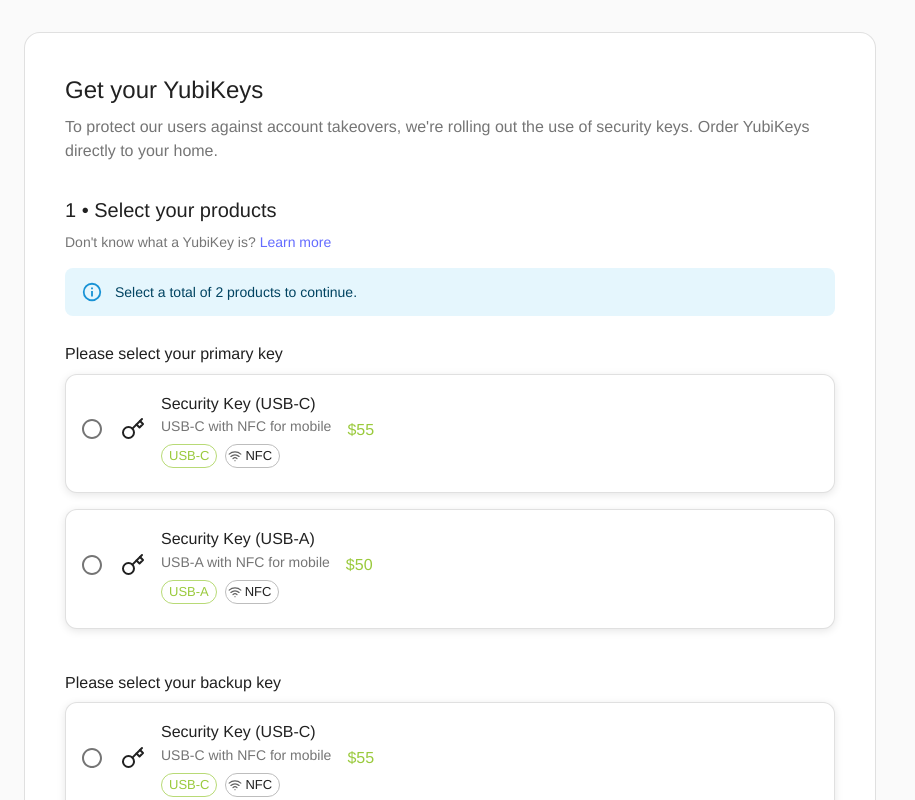
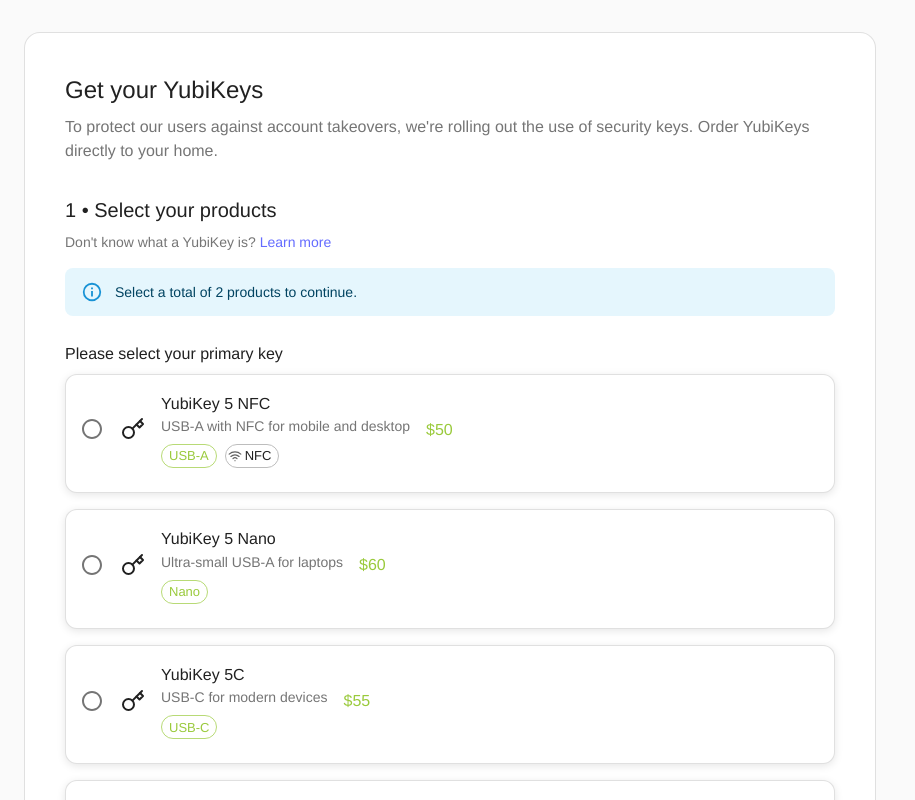
Before and after one commit to YubicoLabs/passkey-workshop, a React (Vite) app in the folder examples/pre-reg/client/: page / in a window 1280 px wide. Shown: the top 800 px of the page, without its empty margins (0-915 px from the left). Built offline with nearby package versions, Linux system fonts and the light colour scheme; no server answers.

Commit message:
Update products and schemas

```diff
--- a/examples/pre-reg/client/src/components/YubiKeyOrderFlow.tsx
+++ b/examples/pre-reg/client/src/components/YubiKeyOrderFlow.tsx
@@ -9,11 +9,10 @@
 import { OrderReview } from './order-flow/OrderReview';
 import { OrderStatus } from './order-management/OrderStatus';
 import {
-  Product,
   SelectedProduct,
   Address,
+  Product,
   Shipment,
-  Shipment2,
   ShipmentRequest,
 } from '@/types/api';
 import { YubiKeyApiClient } from '@/services/api-client';
@@ -22,7 +21,7 @@
 export interface YubiKeyOrderFlowProps {
   apiClient: YubiKeyApiClient;
   userEmail?: string;
-  onComplete?: (shipment: Shipment2) => void;
+  onComplete?: (shipment: Shipment) => void;
   onCancel?: () => void;
   locale?: string;
   translations?: Record<string, string>;
@@ -55,24 +54,44 @@
 // Default products for demonstration
 const defaultProducts: Product[] = [
   {
-    id: 'yubikey-5c-nfc',
-    name: 'Security Key (USB-C)',
-    description: 'USB-C with NFC for mobile',
-    price: 55,
-    currency: 'USD',
-    formFactor: 'USB-C',
-    capabilities: ['FIDO2', 'U2F', 'Smart Card', 'OTP', 'NFC'],
-    inStock: true,
-  },
-  {
     id: 'yubikey-5-nfc',
-    name: 'Security Key (USB-A)',
-    description: 'USB-A with NFC for mobile',
+    productId: 1,
+    name: 'YubiKey 5 NFC',
+    description: 'USB-A with NFC for mobile and desktop',
     price: 50,
     currency: 'USD',
     formFactor: 'USB-A',
     capabilities: ['FIDO2', 'U2F', 'Smart Card', 'OTP', 'NFC'],
-    inStock: true,
+  },
+  {
+    id: 'yubikey-5-nano',
+    productId: 2,
+    name: 'YubiKey 5 Nano',
+    description: 'Ultra-small USB-A for laptops',
+    price: 60,
+    currency: 'USD',
+    formFactor: 'Nano',
+    capabilities: ['FIDO2', 'U2F', 'Smart Card', 'OTP'],
+  },
+  {
+    id: 'yubikey-5c',
+    productId: 3,
+    name: 'YubiKey 5C',
+    description: 'USB-C for modern devices',
+    price: 55,
+    currency: 'USD',
+    formFactor: 'USB-C',
+    capabilities: ['FIDO2', 'U2F', 'Smart Card', 'OTP'],
+  },
+  {
+    id: 'yubikey-5c-nano',
+    productId: 4,
+    name: 'YubiKey 5C Nano',
+    description: 'Ultra-small USB-C for laptops',
+    price: 65,
+    currency: 'USD',
+    formFactor: 'Nano',
+    capabilities: ['FIDO2', 'U2F', 'Smart Card', 'OTP'],
   },
 ];
 
@@ -89,7 +108,7 @@
   const [currentStep, setCurrentStep] = useState<OrderStep>('products');
   const [selectedProducts, setSelectedProducts] = useState<SelectedProduct[]>([]);
   const [shippingAddress, setShippingAddress] = useState<Address | null>(null);
-  const [shipment, setShipment] = useState<Shipment2 | null>(null);
+  const [shipment, setShipment] = useState<any>(null);
   const [isSubmitting, setIsSubmitting] = useState(false);
 
   const handleProductsChange = (products: SelectedProduct[]) => {
@@ -136,7 +155,6 @@
     setIsSubmitting(true);
 
     try {
-      // Build shipment request according to CreateShipmentRequest type
       const shipmentRequest: ShipmentRequest = {
         user_id: "alanvalz",
         pin_request: {
@@ -171,11 +189,35 @@
         },
       };
 
-      const newShipment = await apiClient.createShipment(shipmentRequest);
-      setShipment(newShipment);
-      setCurrentStep('confirmation');
-      if (onComplete) {
-        onComplete(newShipment);
+      const shipment = await apiClient.createShipment(shipmentRequest);
+      // Use returned shipment object for confirmation
+      if (shipment && shipment.shipment_id) {
+        const mappedShipment = {
+          id: shipment.shipment_id,
+          orderId: '',
+          status: 'PROCESSING',
+          products: selectedProducts.map((item) => ({
+            product: item.product,
+            quantity: item.quantity,
+            isPrimary: item.isPrimary || false,
+          })),
+          shippingAddress: shippingAddress,
+          userEmail: userEmail || '',
+          requestDate: new Date().toISOString(),
+          requestor: shippingAddress?.firstName + ' ' + shippingAddress?.lastName,
+          trackingNumber: '',
+          carrier: '',
+          estimatedDelivery: '',
+          actualDelivery: '',
+          metadata: {},
+        };
+        setShipment(mappedShipment);
+        setCurrentStep('confirmation');
+        if (onComplete) {
+          onComplete(mappedShipment);
+        }
+      } else {
+        throw new Error('Shipment creation failed or did not return a valid shipment_id');
       }
     } catch (error) {
       console.error('Failed to create shipment:', error);
--- a/examples/pre-reg/client/src/components/order-flow/ProductSelection.tsx
+++ b/examples/pre-reg/client/src/components/order-flow/ProductSelection.tsx
@@ -3,9 +3,7 @@
   Box,
   Card,
   CardContent,
-  CardMedia,
   Typography,
-  Checkbox,
   Radio,
   FormControlLabel,
   RadioGroup,
@@ -13,10 +11,8 @@
   Button,
   Chip,
   Stack,
-  Divider,
-  Paper,
 } from '@mui/material';
-import { Usb as UsbIcon, Wifi as WifiIcon, Key as KeyIcon } from 'lucide-react';
+import { Wifi as WifiIcon, Key as KeyIcon } from 'lucide-react';
 import { Product, SelectedProduct } from '@/types/api';
 import DOMPurify from 'dompurify';
 
@@ -33,7 +29,6 @@
   selectedProducts,
   onProductsChange,
   onNext,
-  maxProducts = 2,
 }) => {
   // Initialize state from props
   const [primaryKeyId, setPrimaryKeyId] = useState<string>(() => {
@@ -212,7 +207,7 @@
             onChange={handlePrimaryChange}
             name="primary-key-group"
           >
-            {products.filter(p => p.formFactor === 'USB-A' || p.formFactor === 'USB-C').map(product =>
+            {products.map(product =>
               renderProductCard(product, true)
             )}
           </RadioGroup>
@@ -227,7 +222,7 @@
             onChange={handleBackupChange}
             name="backup-key-group"
           >
-            {products.filter(p => p.formFactor === 'USB-A' || p.formFactor === 'USB-C').map(product =>
+            {products.map(product =>
               renderProductCard(product, false)
             )}
           </RadioGroup>
--- a/examples/pre-reg/client/src/services/api-client.ts
+++ b/examples/pre-reg/client/src/services/api-client.ts
@@ -2,11 +2,9 @@
 import {
   ValidateAddressRequest,
   ValidateAddressResponse,
-  Shipment,
   ValidateAddressResponseSchema,
   ShipmentSchema,
-  ShipmentSchema2,
-  Shipment2,
+  Shipment,
   CountriesResponse,
   CountriesResponseSchema,
   ApiValidateAddressRequest,
@@ -91,10 +89,8 @@
   }
 
   async validateAddress(request: ValidateAddressRequest): Promise<ValidateAddressResponse> {
-    // For US addresses, region should be the state code (e.g., 'TX'), not the full state name
     let region = request.address.stateProvince;
     if (request.address.country === 'US' && request.address.stateProvince) {
-      // If stateProvince is a full name, map to code (basic mapping for demo, ideally use a lookup)
       const usStates: Record<string, string> = {
         'Alabama': 'AL', 'Alaska': 'AK', 'Arizona': 'AZ', 'Arkansas': 'AR', 'California': 'CA', 'Colorado': 'CO',
         'Connecticut': 'CT', 'Delaware': 'DE', 'Florida': 'FL', 'Georgia': 'GA', 'Hawaii': 'HI', 'Idaho': 'ID',
@@ -119,6 +115,7 @@
     const validatedApiRequest = ApiValidateAddressRequestSchema.parse(apiRequest);
     const response = await this.client.post('/addresses/validate', validatedApiRequest);
     const apiResponse = ApiValidateAddressResponseSchema.parse(response.data);
+
     // Map API response back to your internal format
     const mappedResponse: ValidateAddressResponse = {
       validated: apiResponse.status === 'deliverable',
@@ -127,7 +124,7 @@
           typeof detail === 'string' ? detail : JSON.stringify(detail)
         ) : [],
       suggestedAddress: apiResponse.address ? {
-        // Map API format back to your Address format
+        // Map API format back to Address format
         firstName: request.address.firstName, // Preserve from original
         lastName: request.address.lastName,   // Preserve from original
         addressLine1: apiResponse.address.street_line1,
@@ -152,18 +149,18 @@
   }
 
   // Shipment endpoints
-  async createShipment(request: ShipmentRequest): Promise<Shipment2> {
+  async createShipment(request: ShipmentRequest): Promise<Shipment> {
     const response = await this.client.post('/shipments', request);
-
-    // The response data should already be a plain object
-    // Don't try to parse the request, parse the response
+    // Extract shipment_id from response.data.data
+    const shipmentData = response.data?.data;
     try {
-      return ShipmentSchema2.parse(response.data);
+      // Validate response shape at runtime
+      return ShipmentSchema.parse(shipmentData);
     } catch (error) {
       console.error('Failed to parse shipment response:', error);
-      console.error('Response data:', response.data);
-      // Return the raw data if parsing fails (for debugging)
-      return response.data as Shipment2;
+      console.error('Response data:', shipmentData);
+      // Return raw data for debugging if validation fails
+      return shipmentData as Shipment;
     }
   }
 }
--- a/examples/pre-reg/client/src/types/api.ts
+++ b/examples/pre-reg/client/src/types/api.ts
@@ -18,6 +18,7 @@
 // Product schemas
 export const ProductSchema = z.object({
   id: z.string(),
+  productId: z.number().optional(),
   name: z.string(),
   description: z.string(),
   price: z.number(),
@@ -25,7 +26,6 @@
   image: z.string().optional(),
   formFactor: z.enum(['USB-A', 'USB-C', 'NFC', 'Nano']),
   capabilities: z.array(z.string()),
-  inStock: z.boolean().default(true),
 });
 
 export const SelectedProductSchema = z.object({
@@ -252,30 +252,7 @@
 export const ShipmentStatus = z.enum(['PENDING', 'PROCESSING', 'SHIPPED', 'DELIVERED', 'CANCELLED']);
 
 export const ShipmentSchema = z.object({
-  id: z.string(),
-  orderId: z.string(),
-  status: ShipmentStatus,
-  products: z.array(SelectedProductSchema),
-  shippingAddress: AddressSchema,
-  userEmail: z.string(),
-  requestDate: z.string(),
-  requestor: z.string(),
-  trackingNumber: z.string().optional().nullable(),
-  carrier: z.string().optional().nullable(),
-  estimatedDelivery: z.string().optional().nullable(),
-  actualDelivery: z.string().optional().nullable(),
-  metadata: z.record(z.string(), z.any()).optional().nullable(),
-});
-
-export const ShipmentSchema2 = z.object({
-  id: z.string()
-});
-
-export const ShipmentListResponseSchema = z.object({
-  shipments: z.array(ShipmentSchema),
-  total: z.number(),
-  page: z.number(),
-  pageSize: z.number(),
+  shipment_id: z.string()
 });
 
 // Type exports
@@ -286,9 +263,7 @@
 export type ValidateAddressResponse = z.infer<typeof ValidateAddressResponseSchema>;
 export type Country = z.infer<typeof CountryApiSchema>;
 export type Shipment = z.infer<typeof ShipmentSchema>;
-export type Shipment2 = z.infer<typeof ShipmentSchema2>;
 export type ShipmentRequest = z.infer<typeof ShipmentRequestSchema>;
-export type ShipmentListResponse = z.infer<typeof ShipmentListResponseSchema>;
 export type DeliveryType = z.infer<typeof DeliveryTypeSchema>;
 export type CountriesResponse = z.infer<typeof CountriesResponseSchema>;
 export type ApiValidateAddressRequest = z.infer<typeof ApiValidateAddressRequestSchema>;
```
